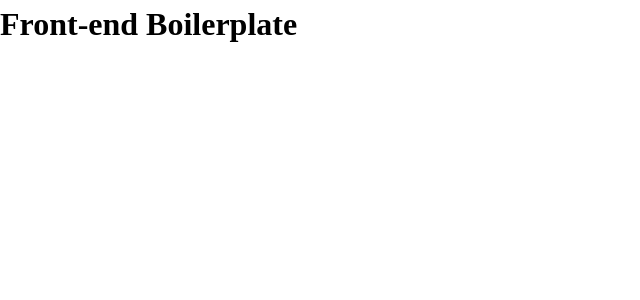
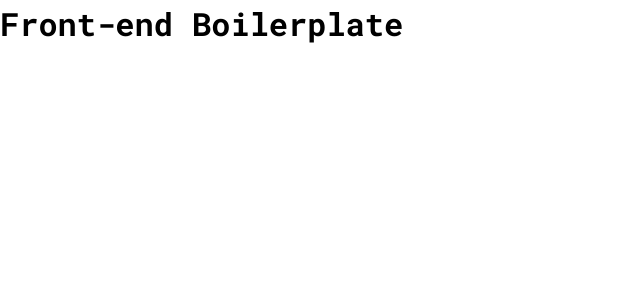
Before and after one commit to igordosreis/boilerplate-frontend, a Next.js app: page / in a window 1280 px wide. Shown: the top 300 px of the page, without its empty margins (0-640 px from the left). Built offline with nearby package versions, Linux system fonts and the light colour scheme.

Commit message:
build: added simple boilerplate options

```diff
--- a/src/styles/globals.scss
+++ b/src/styles/globals.scss
@@ -84,7 +84,7 @@ select {
 }
 
 // How to use the font import through google font optimization
-// $ff-roboto-mono: var(--ff-roboto_mono);
-// h1 {
-//   font-family: $ff-roboto-mono;
-// }
+$ff-roboto-mono: var(--ff-roboto_mono);
+h1 {
+  font-family: $ff-roboto-mono;
+}
```
